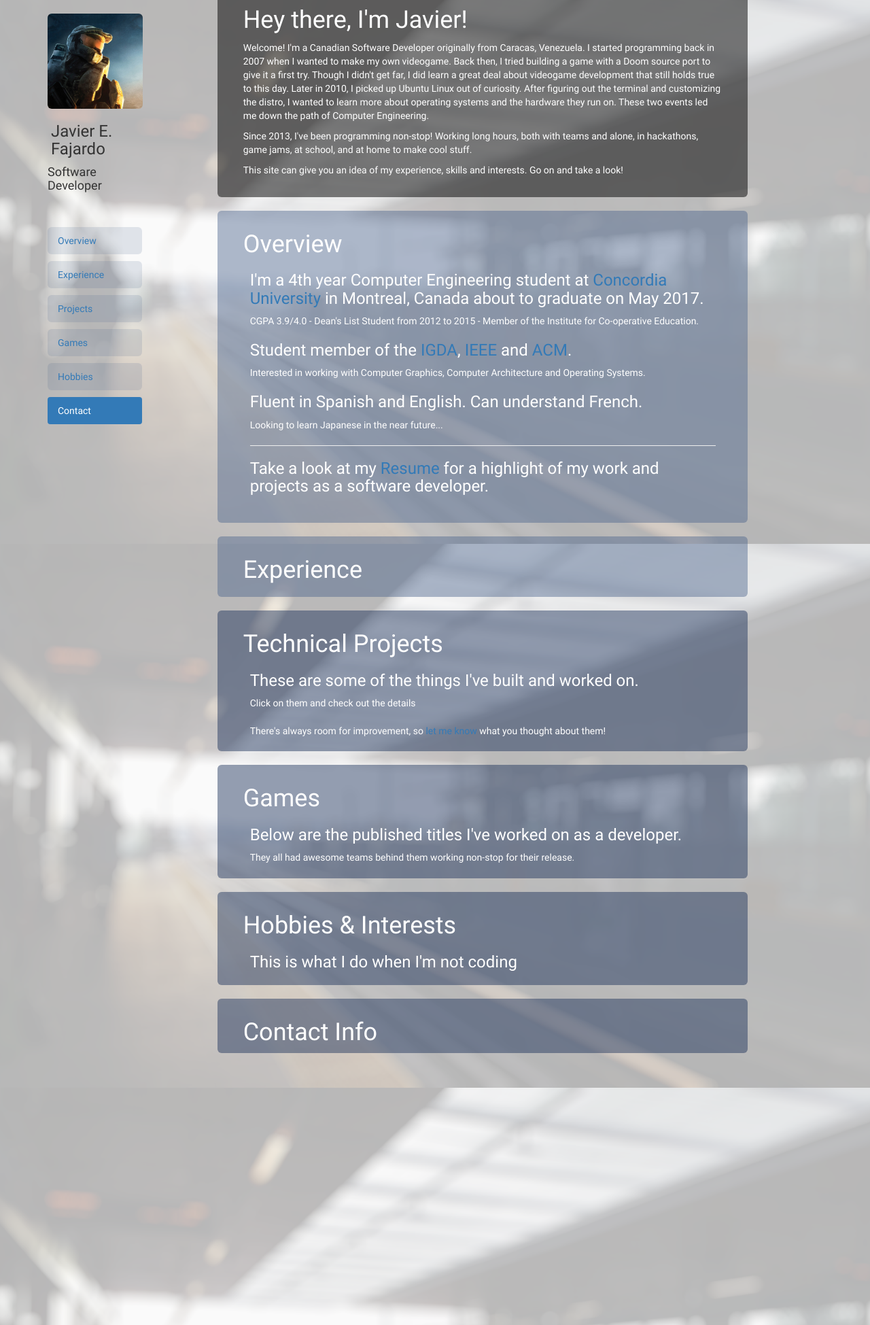
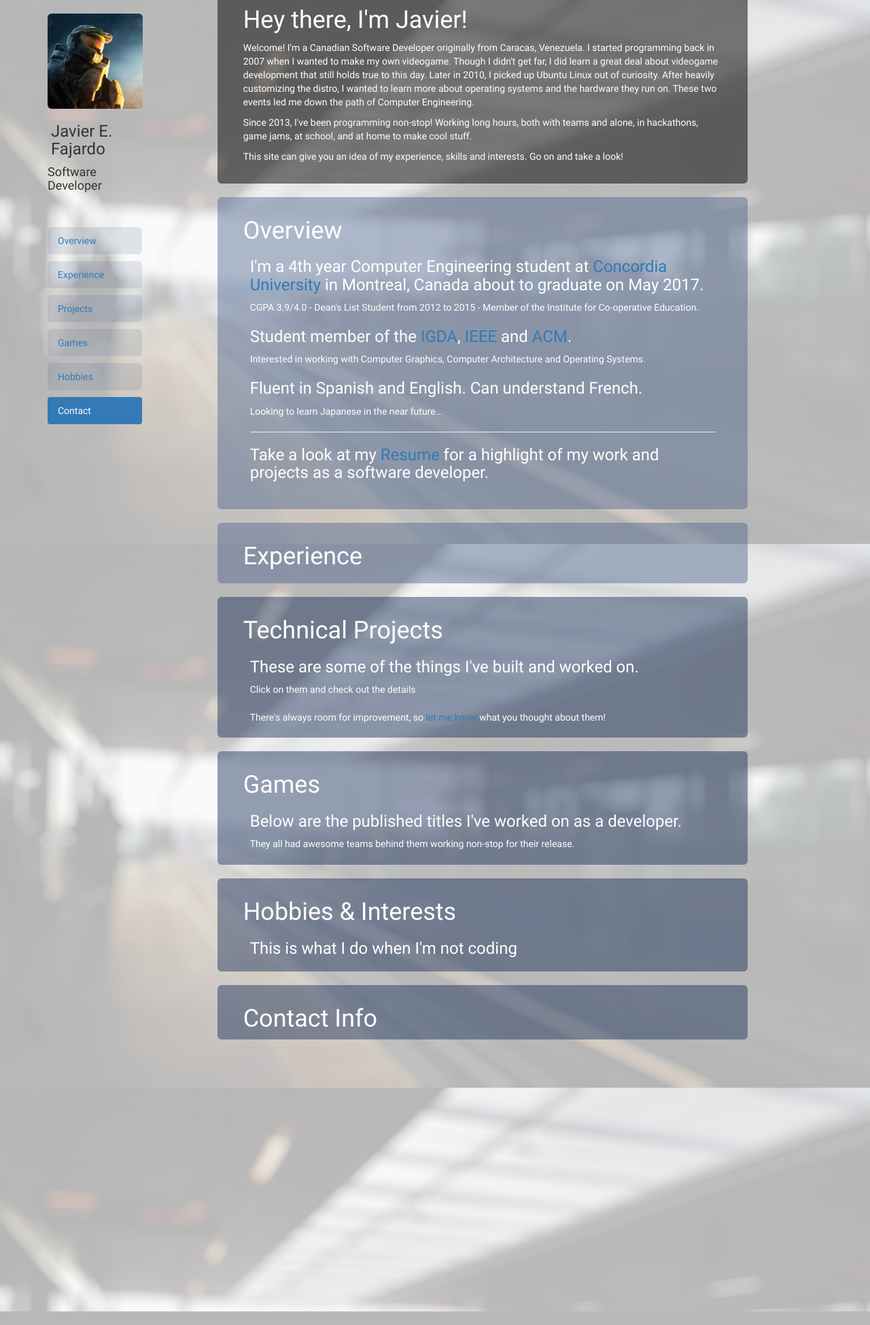
Before and after one commit to foxtrotzulu94/DjangoSite, a Django app: template personal_site/templates/index.html in a window 1280 px wide. Shown: the whole page at 68% size. Run offline with Django 3.2, Linux system fonts and the light colour scheme; the template is opened without the code that fills it, so the values that code supplies are empty; some libraries are stand-ins or nearby versions.

Commit message:
Small changes/fixes to index html

```diff
--- a/personal_site/templates/index.html
+++ b/personal_site/templates/index.html
@@ -24,7 +24,7 @@
             -o-background-size: cover;
             background-size: cover;
             background-attachment: fixed;
-            background-color: rgba(10,10,10,10.5);
+            background-color: #DDDDDD;
             font-family: Roboto;
             max-width: 100%;
             overflow-x: hidden;
@@ -136,10 +136,10 @@
                     {# Short description/backstory #}
                     <p>Welcome! I'm a Canadian Software Developer originally from Caracas, Venezuela.
                         I started programming back in 2007 when I wanted to make my own videogame.
-                        Back then, I tried building a game with a Doom source port to give it a first try.
+{#                        Back then, I tried building a game with a Doom source port to give it a first try.#}
                         Though I didn't get far, I did learn a great deal about videogame development that still holds true to this day.
                         Later in 2010, I picked up Ubuntu Linux out of curiosity.
-                        After figuring out the terminal and customizing the distro, I wanted to learn more about operating systems and the hardware they run on.
+                        After heavily customizing the distro, I wanted to learn more about operating systems and the hardware they run on.
                         These two events led me down the path of Computer Engineering.</p>
                     <p>Since 2013, I've been programming non-stop! Working long hours, both with teams and alone, in hackathons, game jams, at school, and at home to make cool stuff.</p>
                     <p>This site can give you an idea of my experience, skills and interests. Go on and take a look!</p>
```
Also changed, not shown: personal_site/static/personal_site/media/altqpdex.png (added).
